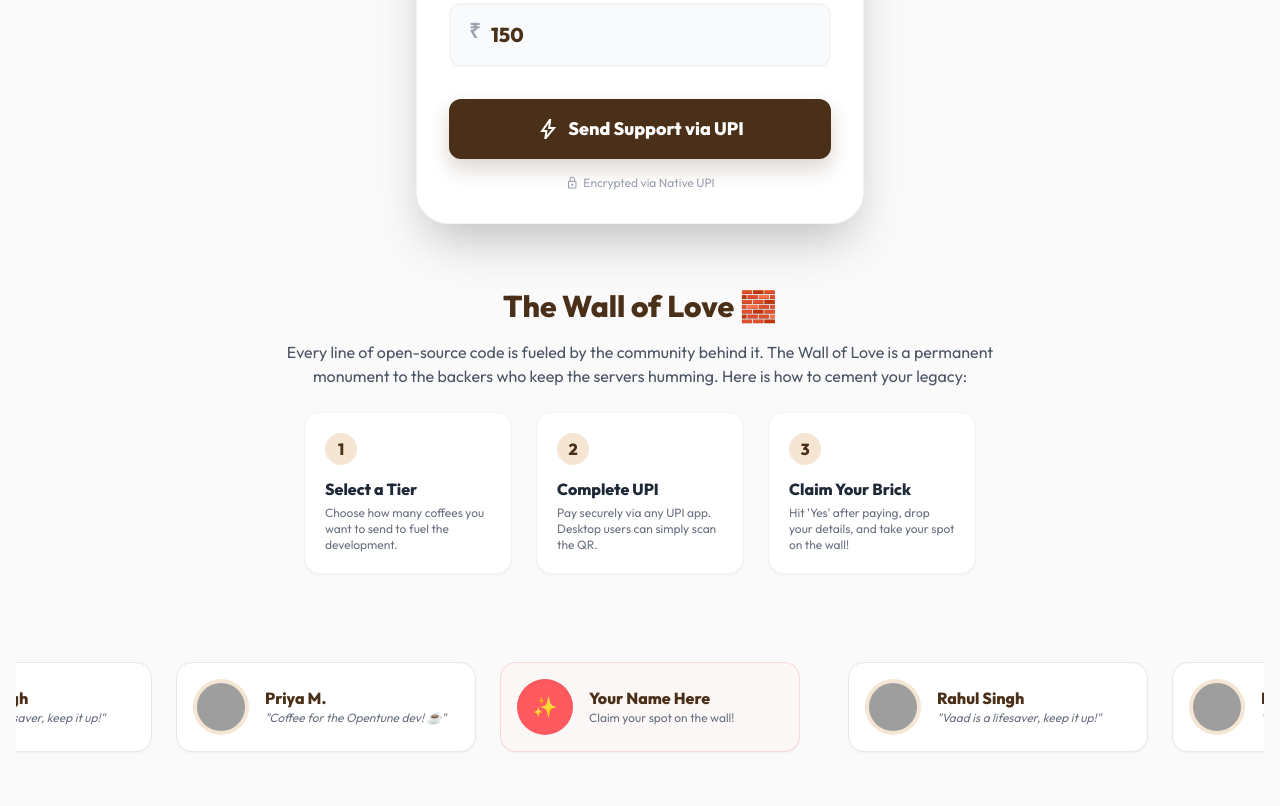
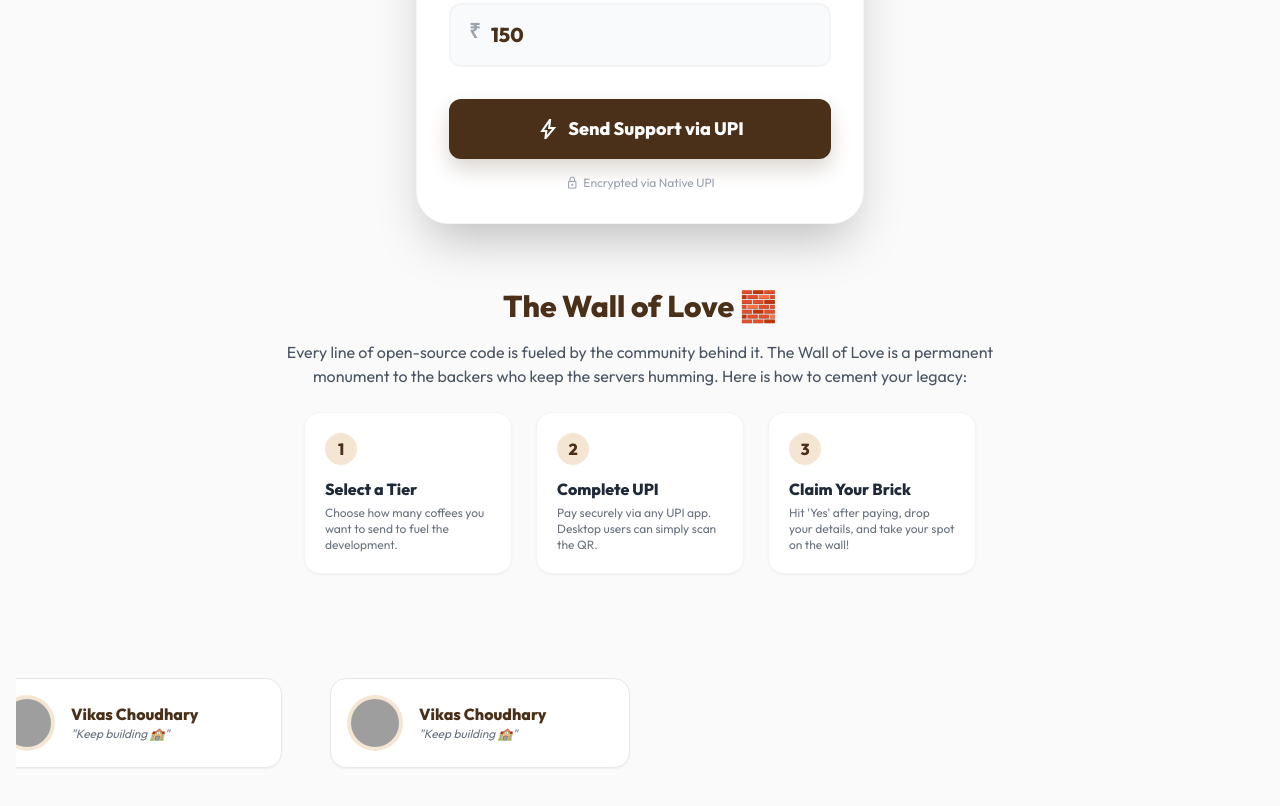
Before and after one commit to Gorupa/gorupa.github.io, a plain HTML site: page support.html in a window 1280 px wide. Shown: the part 623-1429 px from the top of the page. Drawn offline with nearby package versions, Linux system fonts and the light colour scheme; grey boxes are pictures that could not be loaded.

Commit message:
Update support.html

```diff
--- a/support.html
+++ b/support.html
@@ -35,6 +35,8 @@
     <style>
         body { background-color: #FAFAFA; color: #2D3748; }
         .glass-card { background: rgba(255, 255, 255, 0.9); backdrop-filter: blur(10px); border: 1px solid rgba(255, 255, 255, 0.2); }
+        .hide-scrollbar::-webkit-scrollbar { display: none; }
+        .hide-scrollbar { -ms-overflow-style: none; scrollbar-width: none; }
         .marquee-container { overflow: hidden; white-space: nowrap; width: 100%; position: relative; }
         .marquee-content { display: inline-flex; gap: 1.5rem; padding-right: 1.5rem; }
     </style>
@@ -111,52 +113,15 @@
         </div>
     </section>
 
-    <section class="w-full max-w-[100vw] mb-12 mt-8">
+    <section class="w-full max-w-[100vw] mb-12 mt-12">
         <div class="marquee-container py-4">
-            <div class="marquee-content animate-scroll-left">
-                <div class="flex gap-6">
+            <div id="marqueeContentContainer" class="marquee-content animate-scroll-left">
+                <div class="flex gap-6 pl-6 opacity-50">
                     <div class="glass-card shadow-sm rounded-2xl p-4 flex items-center gap-4 w-[300px] flex-shrink-0 border border-gray-200">
-                        <img src="https://api.dicebear.com/7.x/avataaars/svg?seed=Rahul" class="w-14 h-14 rounded-full bg-coffeeLight p-1" alt="Avatar">
-                        <div class="flex-1 whitespace-normal">
-                            <h4 class="font-bold text-coffeeDark leading-tight">Rahul Singh</h4>
-                            <p class="text-xs text-gray-500 mt-0.5 italic">"Vaad is a lifesaver, keep it up!"</p>
-                        </div>
-                    </div>
-                    <div class="glass-card shadow-sm rounded-2xl p-4 flex items-center gap-4 w-[300px] flex-shrink-0 border border-gray-200">
-                        <img src="https://api.dicebear.com/7.x/avataaars/svg?seed=Priya" class="w-14 h-14 rounded-full bg-coffeeLight p-1" alt="Avatar">
-                        <div class="flex-1 whitespace-normal">
-                            <h4 class="font-bold text-coffeeDark leading-tight">Priya M.</h4>
-                            <p class="text-xs text-gray-500 mt-0.5 italic">"Coffee for the Opentune dev! ☕"</p>
-                        </div>
-                    </div>
-                    <div class="glass-card shadow-sm rounded-2xl p-4 flex items-center gap-4 w-[300px] flex-shrink-0 border border-accentBrand/20 bg-red-50/30">
-                        <div class="w-14 h-14 rounded-full bg-accentBrand text-white flex items-center justify-center text-xl font-bold shadow-inner">✨</div>
-                        <div class="flex-1 whitespace-normal">
-                            <h4 class="font-bold text-coffeeDark leading-tight">Your Name Here</h4>
-                            <p class="text-xs text-gray-500 mt-0.5 font-medium">Claim your spot on the wall!</p>
-                        </div>
-                    </div>
-                </div>
-                <div class="flex gap-6 pl-6">
-                    <div class="glass-card shadow-sm rounded-2xl p-4 flex items-center gap-4 w-[300px] flex-shrink-0 border border-gray-200">
-                        <img src="https://api.dicebear.com/7.x/avataaars/svg?seed=Rahul" class="w-14 h-14 rounded-full bg-coffeeLight p-1" alt="Avatar">
-                        <div class="flex-1 whitespace-normal">
-                            <h4 class="font-bold text-coffeeDark leading-tight">Rahul Singh</h4>
-                            <p class="text-xs text-gray-500 mt-0.5 italic">"Vaad is a lifesaver, keep it up!"</p>
-                        </div>
-                    </div>
-                    <div class="glass-card shadow-sm rounded-2xl p-4 flex items-center gap-4 w-[300px] flex-shrink-0 border border-gray-200">
-                        <img src="https://api.dicebear.com/7.x/avataaars/svg?seed=Priya" class="w-14 h-14 rounded-full bg-coffeeLight p-1" alt="Avatar">
-                        <div class="flex-1 whitespace-normal">
-                            <h4 class="font-bold text-coffeeDark leading-tight">Priya M.</h4>
-                            <p class="text-xs text-gray-500 mt-0.5 italic">"Coffee for the Opentune dev! ☕"</p>
-                        </div>
-                    </div>
-                    <div class="glass-card shadow-sm rounded-2xl p-4 flex items-center gap-4 w-[300px] flex-shrink-0 border border-accentBrand/20 bg-red-50/30">
-                        <div class="w-14 h-14 rounded-full bg-accentBrand text-white flex items-center justify-center text-xl font-bold shadow-inner">✨</div>
-                        <div class="flex-1 whitespace-normal">
-                            <h4 class="font-bold text-coffeeDark leading-tight">Your Name Here</h4>
-                            <p class="text-xs text-gray-500 mt-0.5 font-medium">Claim your spot on the wall!</p>
+                        <div class="w-14 h-14 rounded-full bg-gray-200 animate-pulse"></div>
+                        <div class="flex-1 space-y-2">
+                            <div class="h-4 bg-gray-200 rounded animate-pulse w-3/4"></div>
+                            <div class="h-3 bg-gray-200 rounded animate-pulse w-full"></div>
                         </div>
                     </div>
                 </div>
@@ -228,18 +193,16 @@
     </div>
 
     <script>
-        // LIVE CONFIGURATION
+        // --- 1. PAYMENT ROUTING ENGINE ---
         const UPI_ID = "7339992788@upi";
         const PAYEE_NAME = "Code And Coffee";
 
         function setAmount(amt, btnElement) {
             document.getElementById('customAmount').value = amt;
-
             document.querySelectorAll('.tier-btn').forEach(btn => {
                 btn.classList.remove('border-coffeeMedium', 'bg-coffeeLight/30', 'text-coffeeDark');
                 btn.classList.add('border-gray-200');
             });
-
             btnElement.classList.add('border-coffeeMedium', 'bg-coffeeLight/30', 'text-coffeeDark');
             btnElement.classList.remove('border-gray-200');
         }
@@ -255,13 +218,10 @@
             const isMobile = /Android|webOS|iPhone|iPad|iPod|BlackBerry|IEMobile|Opera Mini/i.test(navigator.userAgent);
 
             if (isMobile) {
-                // Mobile: Open App, wait, then ask if they paid
                 window.location.href = upiString;
-                setTimeout(() => {
-                    showConfirmationStep();
-                }, 3000); // Gives them time to switch back from GPay
+                // Wait briefly, then show the "Did you pay?" prompt
+                setTimeout(() => { showConfirmationStep(); }, 3500);
             } else {
-                // Desktop: Show QR Code
                 const qrApiUrl = `https://api.qrserver.com/v1/create-qr-code/?size=250x250&data=${encodeURIComponent(upiString)}`;
                 document.getElementById('qrCodeImage').src = qrApiUrl;
                 document.getElementById('desktopModal').classList.remove('hidden');
@@ -283,6 +243,81 @@
             document.getElementById('confirmationModal').classList.add('hidden');
             document.getElementById('verificationModal').classList.add('hidden');
         }
+
+        // --- 2. LOCAL CSV AUTOMATION ENGINE ---
+        const CSV_URL = 'backers.csv';
+
+        async function loadWallOfLove() {
+            try {
+                // Fetch the CSV file with a cache-buster
+                const response = await fetch(CSV_URL + '?v=' + new Date().getTime());
+                if (!response.ok) {
+                    console.log("No backers.csv found yet.");
+                    document.getElementById('marqueeContentContainer').innerHTML = `<p class="text-gray-500 text-sm mt-4">Be the first to claim a spot!</p>`;
+                    return;
+                }
+
+                const data = await response.text();
+
+                // Parse CSV rows safely handling quotes
+                const rows = data.split('\n').map(row => {
+                    const matches = row.match(/(\s*"[^"]+"\s*|\s*[^,]+|,)(?=,|$)/g);
+                    if (!matches) return [];
+                    return matches.map(m => m.replace(/^,/, '').replace(/(^"|"$)/g, '').trim());
+                });
+
+                if (rows.length < 2) return;
+
+                const headers = rows[0].map(h => h.toLowerCase());
+
+                const nameIndex = headers.findIndex(h => h.includes('display name') || h.includes('name'));
+                const msgIndex = headers.findIndex(h => h.includes('message'));
+                const verifiedIndex = headers.findIndex(h => h.includes('verified'));
+
+                let htmlContent = '';
+                let validCardsCount = 0;
+
+                for (let i = 1; i < rows.length; i++) {
+                    const row = rows[i];
+                    if (!row || row.length < 2) continue;
+
+                    const name = row[nameIndex] ? row[nameIndex] : 'Anonymous';
+                    const message = row[msgIndex] ? row[msgIndex] : 'Fueling the code! ☕';
+                    const verified = verifiedIndex > -1 && row[verifiedIndex] ? row[verifiedIndex].toUpperCase() : '';
+
+                    // Display only if verified flag is YES
+                    if (verified === 'YES' && name) {
+                        const avatarUrl = `https://api.dicebear.com/7.x/avataaars/svg?seed=${encodeURIComponent(name)}`;
+
+                        htmlContent += `
+                        <div class="glass-card shadow-sm rounded-2xl p-4 flex items-center gap-4 w-[300px] flex-shrink-0 border border-gray-200 transition-transform hover:scale-105">
+                            <img src="${avatarUrl}" class="w-14 h-14 rounded-full bg-coffeeLight p-1" alt="Avatar">
+                            <div class="flex-1 whitespace-normal">
+                                <h4 class="font-bold text-coffeeDark leading-tight">${name}</h4>
+                                <p class="text-xs text-gray-500 mt-0.5 italic">"${message}"</p>
+                            </div>
+                        </div>
+                        `;
+                        validCardsCount++;
+                    }
+                }
+
+                if (validCardsCount > 0) {
+                    const marqueeContainer = document.getElementById('marqueeContentContainer');
+                    marqueeContainer.innerHTML = `
+                        <div class="flex gap-6 pl-6">${htmlContent}</div>
+                        <div class="flex gap-6 pl-6">${htmlContent}</div>
+                    `;
+                } else {
+                    document.getElementById('marqueeContentContainer').innerHTML = `<p class="text-gray-500 text-sm mt-4">Be the first to claim a spot!</p>`;
+                }
+
+            } catch (error) {
+                console.error("Error loading Wall of Love:", error);
+            }
+        }
+
+        window.addEventListener('DOMContentLoaded', loadWallOfLove);
     </script>
 </body>
-    </html>
+</html>
```
